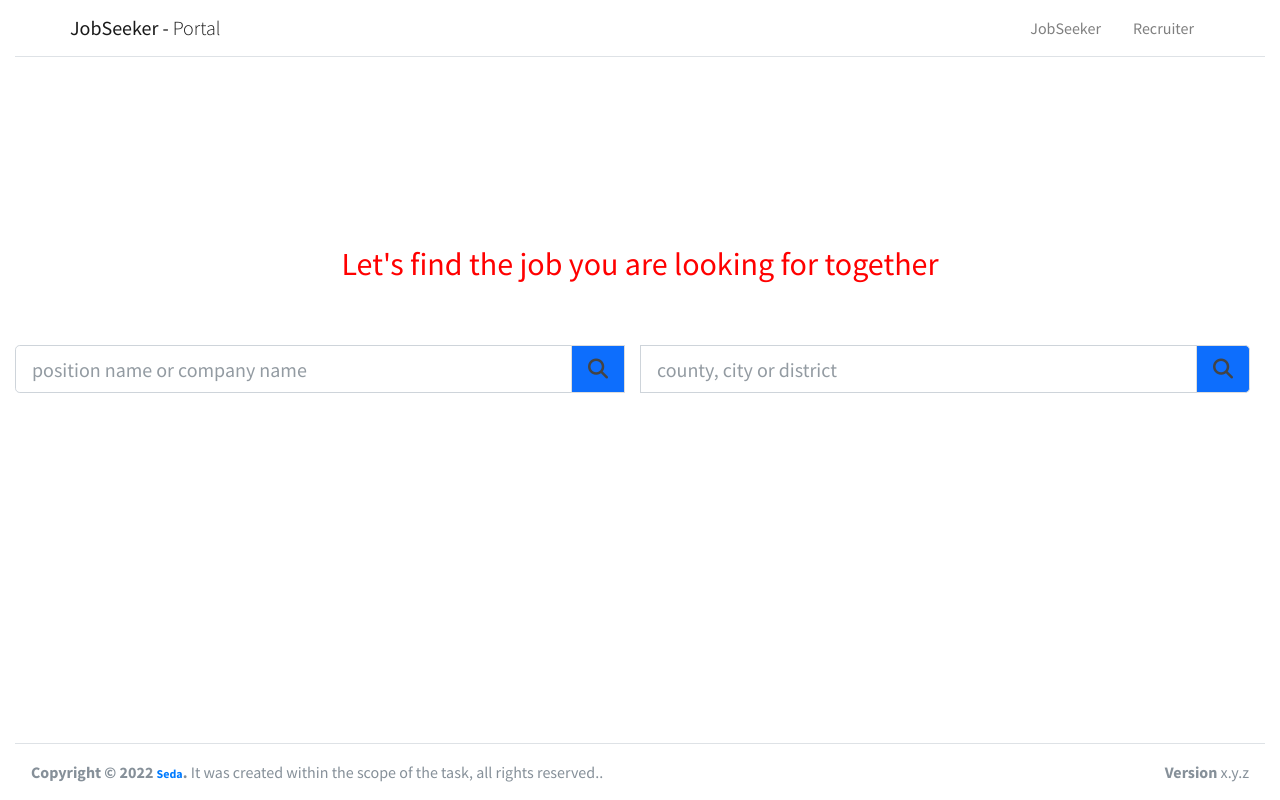
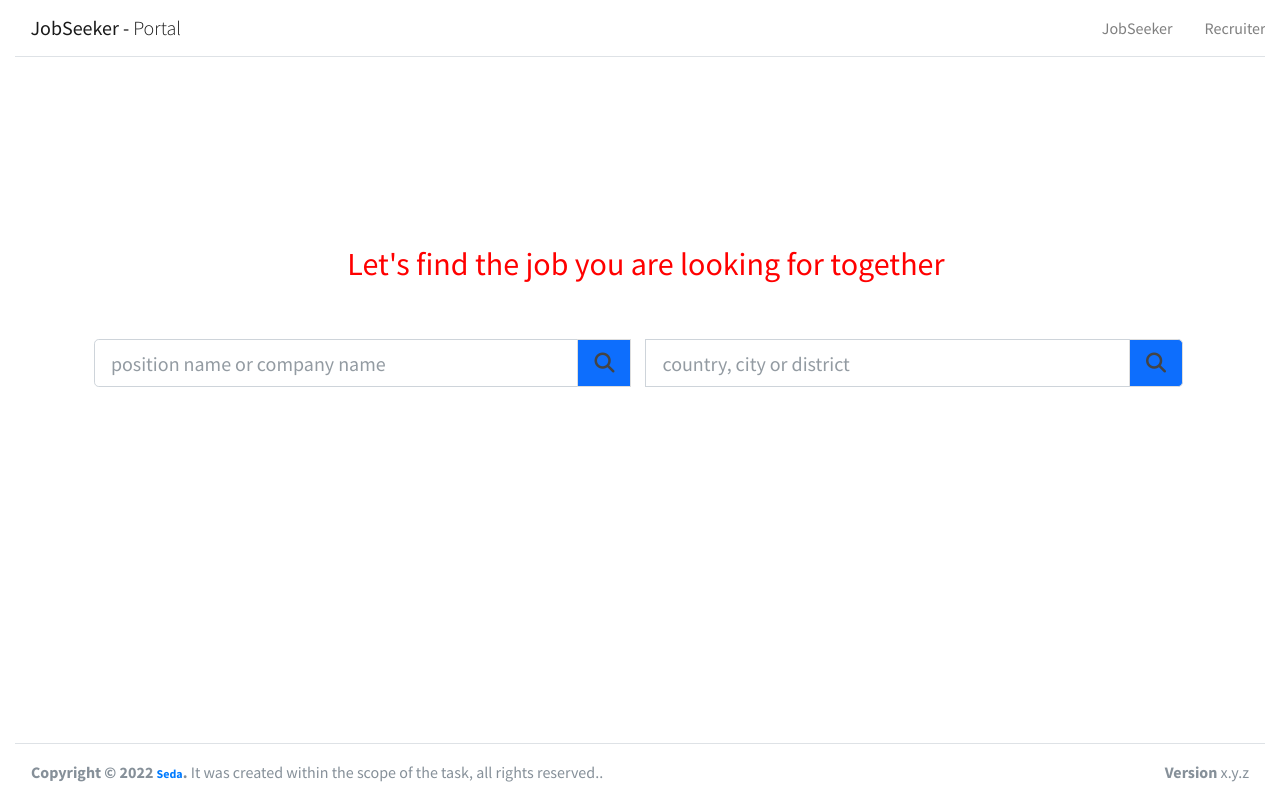
Before and after one commit to sdcaglar/jobsearchportal, a Django app: page / in a window 1280 px wide. Run offline with Django 4.2, Linux system fonts and the light colour scheme; some libraries are stand-ins or nearby versions.

Commit message:
css updated

```diff
--- a/templates/base.html
+++ b/templates/base.html
@@ -6,16 +6,18 @@
         <meta name="viewport" content="width=device-width, initial-scale=1">
         <title>JobSeeker</title>
         <link rel="stylesheet" href="https://fonts.googleapis.com/css?family=Source+Sans+Pro:300,400,400i,700&display=fallback">
+        <link rel="stylesheet" href="https://cdn.jsdelivr.net/npm/bootstrap@5.0.0/dist/css/bootstrap.min.css">
         <link rel="stylesheet" href="https://cdnjs.cloudflare.com/ajax/libs/font-awesome/6.1.1/css/all.min.css" integrity="sha512-KfkfwYDsLkIlwQp6LFnl8zNdLGxu9YAA1QvwINks4PhcElQSvqcyVLLD9aMhXd13uQjoXtEKNosOWaZqXgel0g==" crossorigin="anonymous" referrerpolicy="no-referrer" />
-        <link rel="stylesheet" href="https://stackpath.bootstrapcdn.com/bootstrap/4.1.3/css/bootstrap.min.css" integrity="sha384-MCw98/SFnGE8fJT3GXwEOngsV7Zt27NXFoaoApmYm81iuXoPkFOJwJ8ERdknLPMO" crossorigin="anonymous">
         <link rel="stylesheet" href="https://cdn.jsdelivr.net/npm/admin-lte@3.1/dist/css/adminlte.min.css">
+        <link rel="stylesheet" href="{% static 'css/base.css' %}">
         <script src="https://cdn.jsdelivr.net/npm/admin-lte@3.1/dist/js/adminlte.min.js"></script>
-        <link rel="stylesheet" type="text/css" href="{% static 'css/base.css' %}">
+        <script src="https://cdn.jsdelivr.net/npm/@popperjs/core@2.9.2/dist/umd/popper.min.js" ></script>
+        <script src="https://cdn.jsdelivr.net/npm/bootstrap@5.0.1/dist/js/bootstrap.min.js" integrity="sha384-Atwg2Pkwv9vp0ygtn1JAojH0nYbwNJLPhwyoVbhoPwBhjQPR5VtM2+xf0Uwh9KtT" crossorigin="anonymous"></script>
     </head>
-    <body class="sidebar-mini layout-boxed" style="height: auto;">
+    <body class="sidebar-mini layout-boxed">
         <div class="wrapper">
-            <nav class="main-header navbar navbar-expand navbar-white navbar-light">
-                <div class="container">
+            <nav class="main-header navbar navbar-expand navbar-white navbar-light row">
+                <div class="col-md-3">
                     {% if user.is_authenticated %}
                     <a href="{% url 'user-home' %}" class="navbar-brand">
                         <span class="brand-text font-weight-light"><strong>JobSeeker - </strong> Portal</span>
@@ -25,7 +27,8 @@
                         <span class="brand-text font-weight-light"><strong>JobSeeker - </strong> Portal</span>
                     </a>
                     {% endif %}
-                    <div class="dropdown">
+                </div>
+                <div class="col-md-9" style="margin-left: 60%">
                     <ul class="navbar-nav ml-auto">
                         {% if user.is_authenticated %}
                             <li class="nav-item dropdown">
@@ -33,7 +36,7 @@
                                     <span class="user-menu-link">{{user.name}} {{user.surname}}</span>
                                     <i class="far fa-user"></i>
                                 </a>
-                                <div class="dropdown-menu dropdown-menu-lg dropdown-menu-right" >
+                                <div class="dropdown-menu dropdown-menu dropdown-menu-right" >
                                     <a href="{% url 'profile' user.pk %}" class="dropdown-item"> Profile</a>
                                     <div class="dropdown-divider"></div>
                                     <a href="{% url 'settings'%}" class="dropdown-item"> Settings </a>
@@ -56,20 +59,20 @@
                     </ul>
                 </div>
             </nav>
-            <div class="content-wrapper" style="background-color: #fff !important; padding-top: 15%; margin-left: auto; margin-rigt: auto">
+            <div class="content-wrapper" style="background-color: #fff !important; max-width: 95%; padding-top: 15%;">
                 {% if not user.is_authenticated %}
-                <div class="row">
-                    <div class="col-md-12">
+                <div class="row" style="max-width: 95%; margin-left: auto; margin-rigt: auto">
                     <h2 style="text-align:center; margin-bottom: 5%;">Let's find the job you are looking for together</h2>
-                        <form action="simple-results.html">
+                    <form action="{% url 'search-jobs' %}" method="GET">
+                        {% csrf_token %}
                         <div class="input-group">
-                                <input type="search" class="form-control form-control-lg" placeholder="position name or company name">
+                            <input type="text" name="search1" class="form-control form-control-lg" placeholder="position name or company name">
                             <div class="input-group-append">
                                 <button type="submit" class="btn btn-default btn-lg"  style="margin-right: 15px; background-color: rgb(13 110 253);">
                                     <i class="fa fa-search"></i>
                                 </button>
                             </div>
-                                <input type="search" class="form-control form-control-lg" placeholder="county, city or district">
+                            <input type="text" name="search2" class="form-control form-control-lg" placeholder="country, city or district">
                             <div class="input-group-append">
                                 <button type="submit" class="btn btn-default btn-lg"  style="margin-right: 15px; background-color: rgb(13 110 253);">
                                     <i class="fa fa-search"></i>
@@ -78,7 +81,18 @@
                         </div>
                     </form>
                 </div>
+                {% if object_list|length > 0 %}
+                    <div class="row">
+                        <h5>Search Results</h5>
+                        <ul>
+                          {% for job in object_list %}
+                            <li>
+                              {{ job.publishing_date }}, {{ job.name }}, {{ job.company }}
+                            </li>
+                          {% endfor %}
+                        </ul>
                     </div>
+                {% endif %}
                 {% endif %}
                 {% block content %}
                 {% endblock %}
```
Lines whose indentation alone changed are shown as unchanged.
